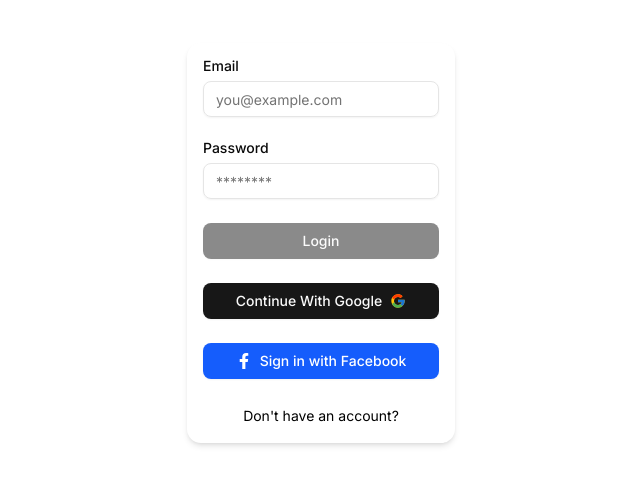
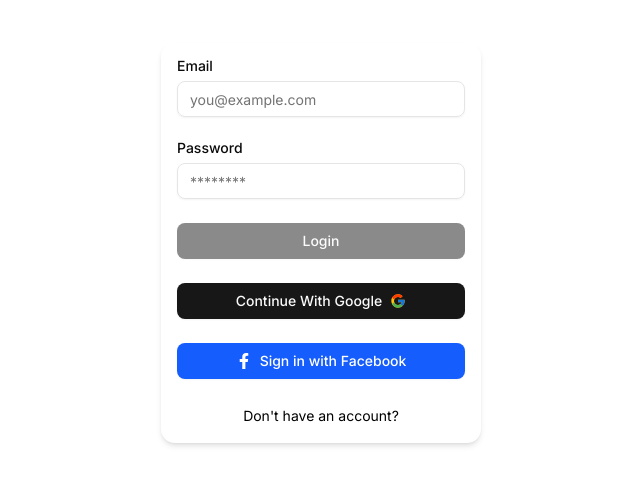
Before and after one commit to Zaidi8/test-app, a Next.js app: page / in a window 1280 px wide. Shown: the part 157-642 px from the top of the page, without its empty margins (319-959 px from the left). Built offline with nearby package versions, Linux system fonts and the light colour scheme.

Commit message:
fixed sizing

```diff
--- a/src/components/auth/LoginForm.tsx
+++ b/src/components/auth/LoginForm.tsx
@@ -97,7 +97,7 @@ export function LoginForm() {
   return (
     <form
       onSubmit={handleLogin}
-      className="space-y-6 max-w-sm mx-auto p-4 bg-white rounded-xl shadow-md">
+      className="space-y-6 md:min-w-[25%] mx-auto p-4 bg-white rounded-xl shadow-md">
       <div className="space-y-2">
         <Label htmlFor="email">Email</Label>
         <Input
--- a/src/components/auth/RegistrationForm.tsx
+++ b/src/components/auth/RegistrationForm.tsx
@@ -65,7 +65,7 @@ export function RegisterForm() {
   return (
     <form
       onSubmit={handleSubmit}
-      className="space-y-6 max-w-sm mx-auto p-4 bg-white rounded-xl shadow-md">
+      className="space-y-6 md:min-w-[25%] mx-auto p-4 bg-white rounded-xl shadow-md">
       <h2 className="text-xl font-semibold text-center">Create an Account</h2>
 
       <div className="space-y-2">
```
